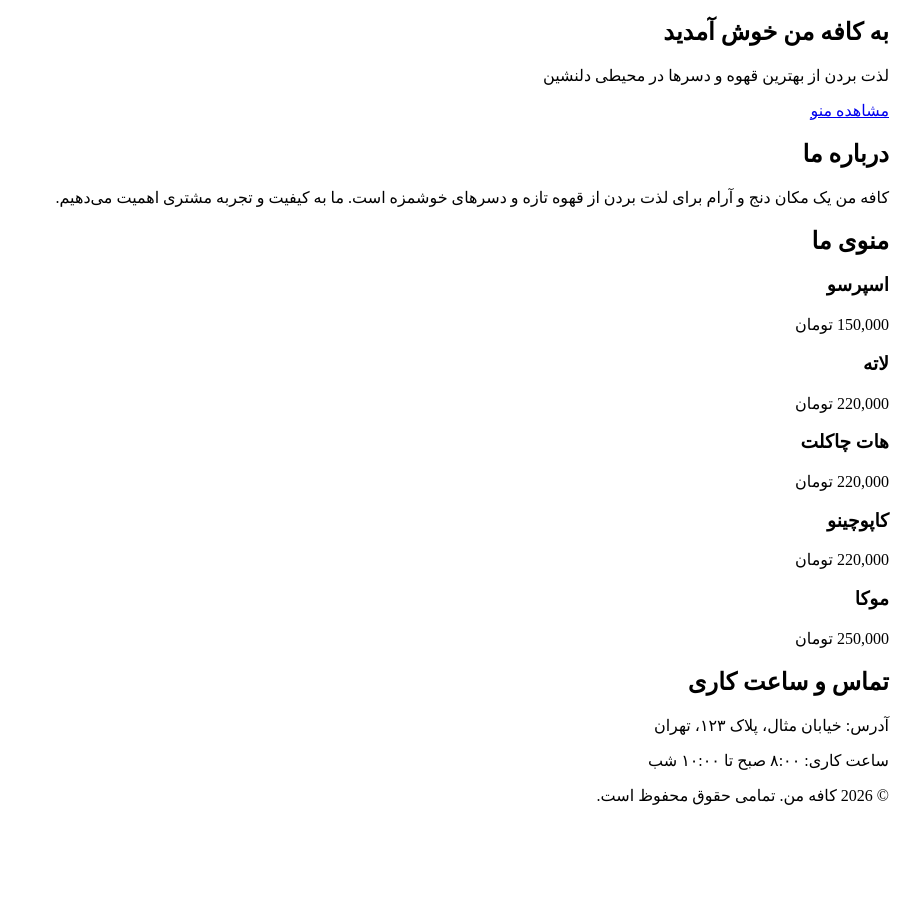
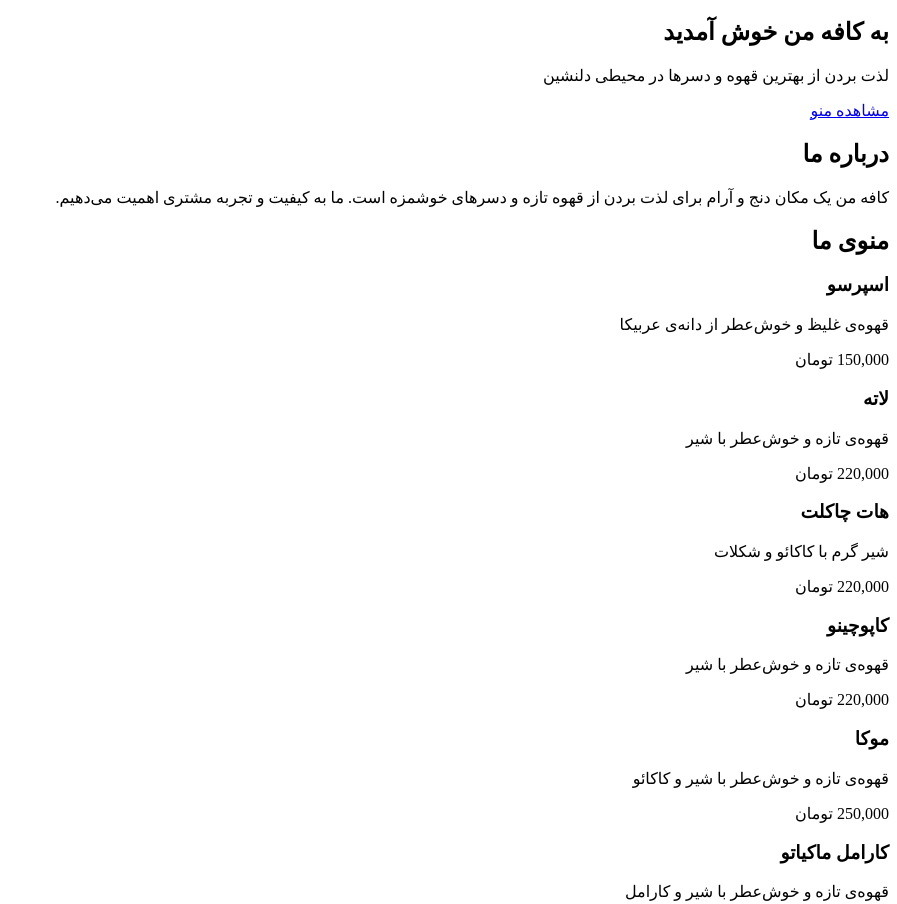
Before and after one commit to arminkoliaie/cafe-landing, a plain HTML site: page index.html in a window 1280 px wide. Shown: the part 48-952 px from the top of the page, without its empty margins (383-1280 px from the left). Before the commit the page ends 869 px from the top, so only its background shows below. Drawn offline with Linux system fonts and the light colour scheme.

Commit message:
Add HTML structure for cafe landing page

```diff
--- a/index.html
+++ b/index.html
@@ -4,11 +4,15 @@
     <meta charset="UTF-8" />
     <meta name="viewport" content="width=device-width, initial-scale=1.0" />
     <link rel="stylesheet" href="style.css" />
-    <title>کافه من | صفحه کلافه</title>
+    <title>کافه من |قهوه دسر</title>
   </head>
   <body>
     <header class="site-header">
       <a href="#" class="logo">کافه من</a>
+      <meta
+        name="description"
+        content="کافه‌ی من؛ قهوه‌ی تازه و دسر در محیطی دنج"
+      />
       <nav>
         <a href="#about">درباره ما</a>
         <a href="#menu">منو</a>
@@ -33,26 +37,38 @@
 
       <section id="menu" class="menu">
         <h2>منوی ما</h2>
+        <div class="menu-list">
           <article class="menu-item">
             <h3>اسپرسو</h3>
+            <p>قهوه‌ی غلیظ و خوش‌عطر از دانه‌ی عربیکا</p>
             <span class="price">150,000 تومان</span>
           </article>
           <article class="menu-item">
             <h3>لاته</h3>
+            <p>قهوه‌ی تازه و خوش‌عطر با شیر</p>
             <span class="price">220,000 تومان</span>
           </article>
           <article class="menu-item">
             <h3>هات چاکلت</h3>
+            <p>شیر گرم با کاکائو و شکلات</p>
             <span class="price">220,000 تومان</span>
           </article>
           <article class="menu-item">
             <h3>کاپوچینو</h3>
+            <p>قهوه‌ی تازه و خوش‌عطر با شیر</p>
             <span class="price">220,000 تومان</span>
           </article>
           <article class="menu-item">
             <h3>موکا</h3>
+            <p>قهوه‌ی تازه و خوش‌عطر با شیر و کاکائو</p>
             <span class="price">250,000 تومان</span>
           </article>
+          <article class="menu-item">
+            <h3>کارامل ماکیاتو</h3>
+            <p>قهوه‌ی تازه و خوش‌عطر با شیر و کارامل</p>
+            <span class="price">240,000 تومان</span>
+          </article>
+        </div>
       </section>
 
       <section class="contact" id="contact">
```
Lines whose indentation alone changed are shown as unchanged.
